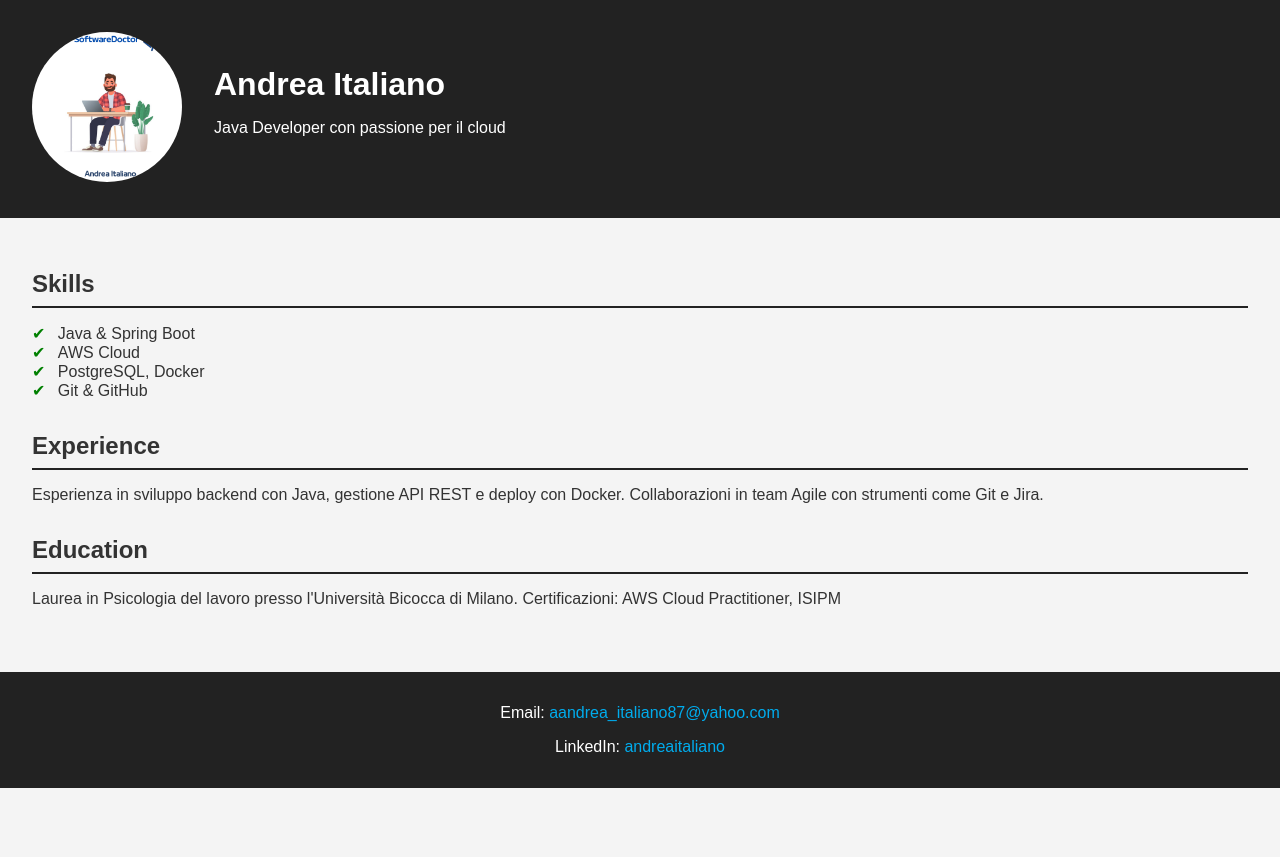
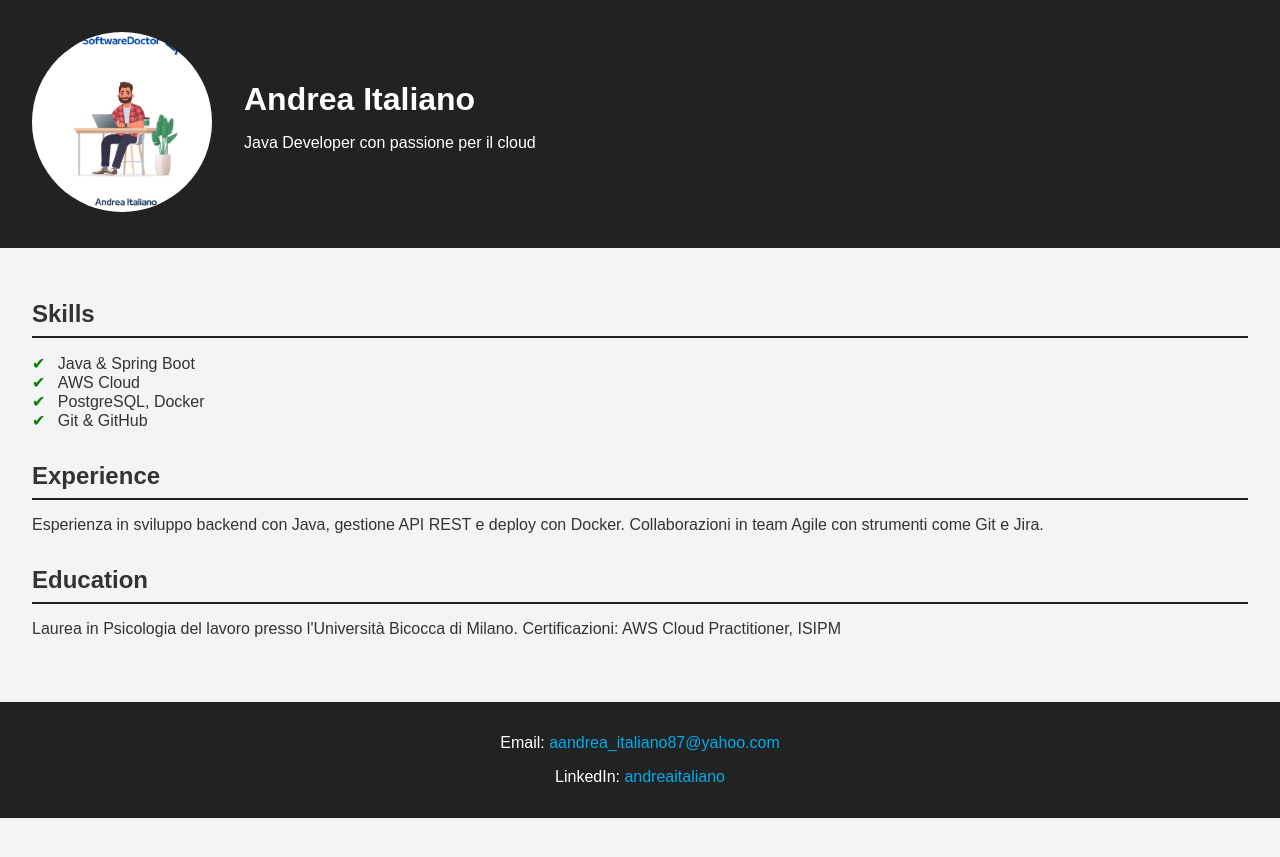
Before and after one commit to SoftwareDoctor/andreaitaliano, a Jekyll site: the page index.html, which Jekyll copies as it is, in a window 1280 px wide. Shown: the top 857 px of the page. Built offline with Jekyll 4.4.1, drawn with Linux system fonts in a browser that asks for light colours.

Commit message:
Update style.css

```diff
--- a/assets/css/style.css
+++ b/assets/css/style.css
@@ -15,9 +15,9 @@ body {
 }
 
 .profile-image img {
-  width: 150px;
-  height: 150px;
-  border-radius: 50%;
+  width: 180px;
+  height: 180;
+  border-radius: 80%;
   margin-right: 2rem;
 }
 
```
